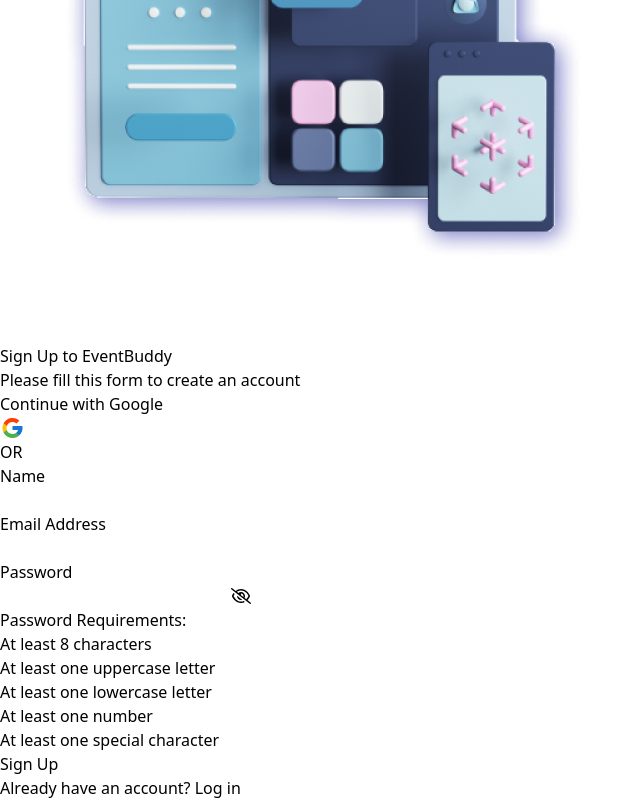
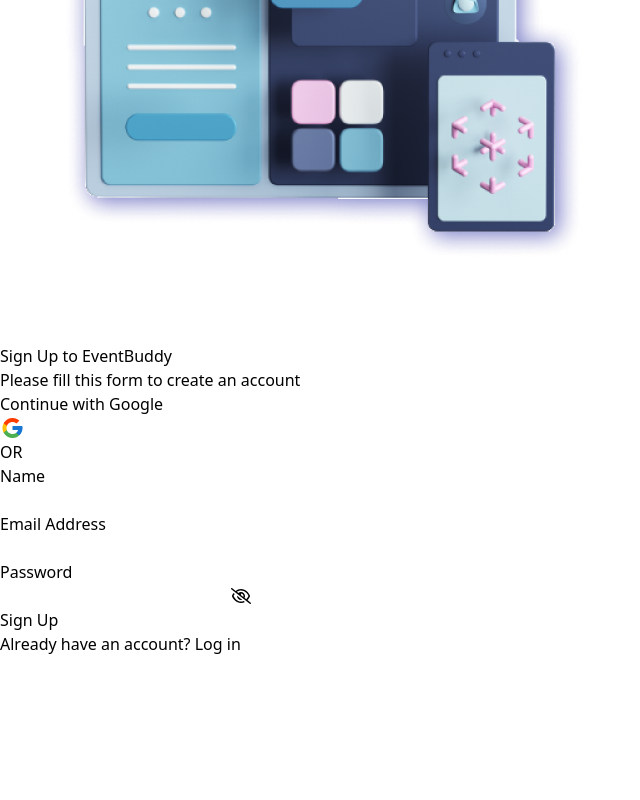
Before and after one commit to inyangj/EventBuddy, a React (Vite) app: page /signup in a window 1280 px wide. Shown: the part 246-1046 px from the top of the page, without its empty margins (0-640 px from the left). After the commit the page ends 902 px from the top, so only its background shows below. Built offline with nearby package versions, Linux system fonts and the light colour scheme.

Commit message:
Functionality Update

```diff
--- a/src/pages/Signup.jsx
+++ b/src/pages/Signup.jsx
@@ -14,46 +14,18 @@
   const [password, setPassword] = useState("");
   const [loading, setLoading] = useState(false);
   const [message, setMessage] = useState("");
-  const [passwordRequirements, setPasswordRequirements] = useState({
-    length: false,
-    uppercase: false,
-    lowercase: false,
-    number: false,
-    specialChar: false,
-  });
+
 
   const toggleVisibility = () => {
     setShowPassword(!showPassword);
   };
 
-  const handlePasswordChange = (e) => {
-    const newPassword = e.target.value;
-    setPassword(newPassword);
 
-    // Validate password requirements
-    const requirements = {
-      length: newPassword.length >= 8,
-      uppercase: /[A-Z]/.test(newPassword),
-      lowercase: /[a-z]/.test(newPassword),
-      number: /\d/.test(newPassword),
-      specialChar: /[!@#$%^&*()_+{}\[\]:;<>,.?~\\-]/.test(newPassword),
-    };
-
-    setPasswordRequirements(requirements);
-  };
 
   const handleSubmit = async (e) => {
     e.preventDefault();
 
-    // Check if all password requirements are met
-    const allRequirementsMet = Object.values(passwordRequirements).every(
-      (requirement) => requirement
-    );
 
-    if (!allRequirementsMet) {
-      setMessage("Password requirements not met.");
-      return;
-    }
 
     setLoading(true);
 
@@ -133,8 +105,10 @@
             <input
               type={showPassword ? "text" : "password"}
               value={password}
-              className="outline-none px-2"
-              onChange={handlePasswordChange}
+              className="outline-none px-2 w-full"
+              onChange={(e) => {
+                setPassword(e.target.value);
+              }}
               required
             />
             {showPassword ? (
@@ -144,24 +118,7 @@
             )}
           </div>
 
-          <label>Password Requirements:</label>
-          <ul>
-            <li>
-              {passwordRequirements.length ? "✓" : ""} At least 8 characters
-            </li>
-            <li>
-              {passwordRequirements.uppercase ? "✓" : ""} At least one uppercase letter
-            </li>
-            <li>
-              {passwordRequirements.lowercase ? "✓" : ""} At least one lowercase letter
-            </li>
-            <li>
-              {passwordRequirements.number ? "✓" : ""} At least one number
-            </li>
-            <li>
-              {passwordRequirements.specialChar ? "✓" : ""} At least one special character
-            </li>
-          </ul>
+
 
           <button
             className="bg-[#1E1E1E] text-white py-[6px] px-[24px] rounded-lg block mx-auto my-[44px]"
```
